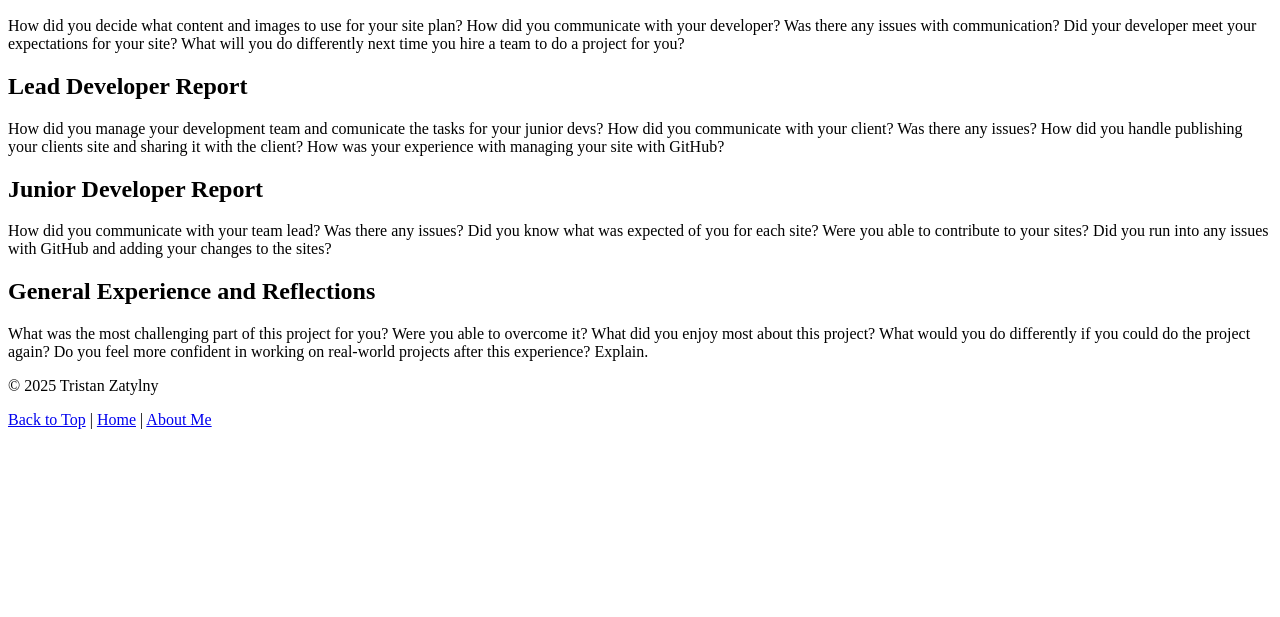
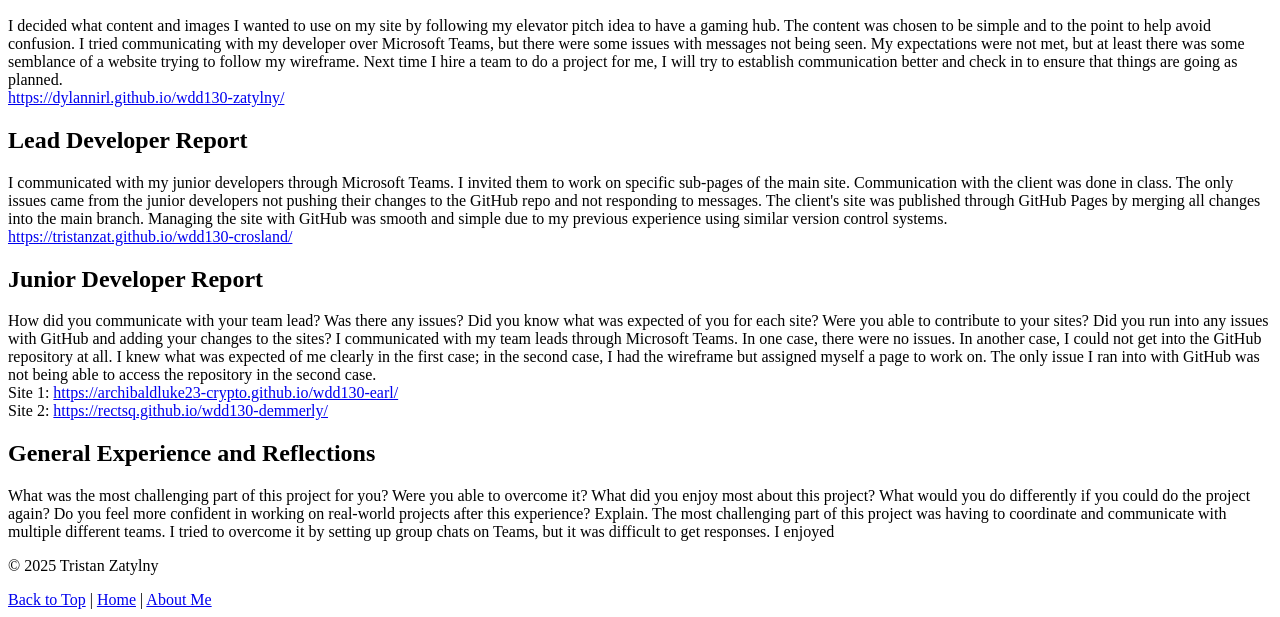
Before and after one commit to tristanzat/wdd-130-portfolio, a plain HTML site: page client_report.html in a window 1280 px wide. Shown: the part 640-1257 px from the top of the page. Before the commit the page ends 1077 px from the top, so only its background shows below. Drawn offline with Linux system fonts and the light colour scheme.

Commit message:
client report progress commit

```diff
--- a/client_report.html
+++ b/client_report.html
@@ -28,23 +28,34 @@
       <div class="container">
         <h2>Client Report</h2>
         <p>
-          How did you decide what content and images to use for your site plan?
-          How did you communicate with your developer? Was there any issues with
-          communication? Did your developer meet your expectations for your
-          site? What will you do differently next time you hire a team to do a
-          project for you?
-
-
+          I decided what content and images I wanted to use on my site by
+          following my elevator pitch idea to have a gaming hub. The content was
+          chosen to be simple and to the point to help avoid confusion. I tried
+          communicating with my developer over Microsoft Teams, but there were
+          some issues with messages not being seen. My expectations were not
+          met, but at least there was some semblance of a website trying to
+          follow my wireframe. Next time I hire a team to do a project for me, I
+          will try to establish communication better and check in to ensure that
+          things are going as planned.<br />
+          <a href="https://dylannirl.github.io/wdd130-zatylny/">
+            https://dylannirl.github.io/wdd130-zatylny/
+          </a>
         </p>
       </div>
       <div class="container">
         <h2>Lead Developer Report</h2>
         <p>
-          How did you manage your development team and comunicate the tasks for
-          your junior devs? How did you communicate with your client? Was there
-          any issues? How did you handle publishing your clients site and
-          sharing it with the client? How was your experience with managing your
-          site with GitHub?
+          I communicated with my junior developers through Microsoft Teams. I
+          invited them to work on specific sub-pages of the main site.
+          Communication with the client was done in class. The only issues came
+          from the junior developers not pushing their changes to the GitHub
+          repo and not responding to messages. The client's site was published
+          through GitHub Pages by merging all changes into the main branch.
+          Managing the site with GitHub was smooth and simple due to my previous
+          experience using similar version control systems.<br />
+          <a href="https://tristanzat.github.io/wdd130-crosland/">
+            https://tristanzat.github.io/wdd130-crosland/
+          </a>
         </p>
       </div>
       <div class="container">
@@ -53,7 +64,21 @@
           How did you communicate with your team lead? Was there any issues? Did
           you know what was expected of you for each site? Were you able to
           contribute to your sites? Did you run into any issues with GitHub and
-          adding your changes to the sites?
+          adding your changes to the sites? I communicated with my team leads
+          through Microsoft Teams. In one case, there were no issues. In another
+          case, I could not get into the GitHub repository at all. I knew what
+          was expected of me clearly in the first case; in the second case, I
+          had the wireframe but assigned myself a page to work on. The only
+          issue I ran into with GitHub was not being able to access the
+          repository in the second case.<br />
+          Site 1:
+          <a href="https://archibaldluke23-crypto.github.io/wdd130-earl/">
+            https://archibaldluke23-crypto.github.io/wdd130-earl/ </a
+          ><br />
+          Site 2:
+          <a href="https://rectsq.github.io/wdd130-demmerly/">
+            https://rectsq.github.io/wdd130-demmerly/
+          </a>
         </p>
       </div>
       <div class="container">
@@ -64,6 +89,10 @@
           would you do differently if you could do the project again? Do you
           feel more confident in working on real-world projects after this
           experience? Explain.
+
+          The most challenging part of this project was having to coordinate and communicate with
+          multiple different teams. I tried to overcome it by setting up group chats on Teams, but
+          it was difficult to get responses. I enjoyed
         </p>
       </div>
     </main>
```
